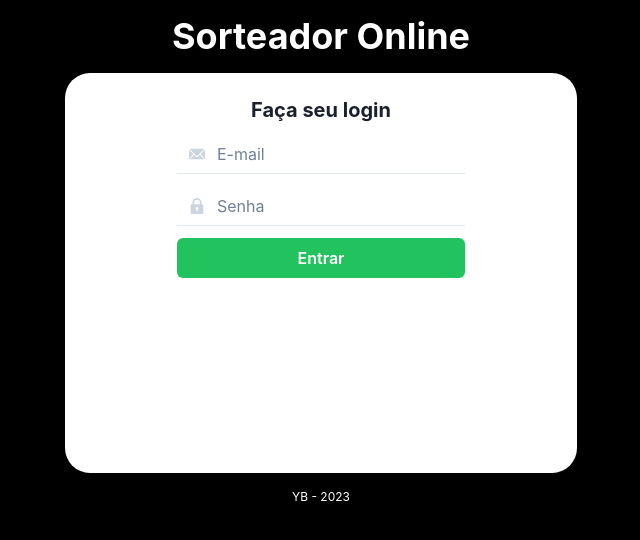
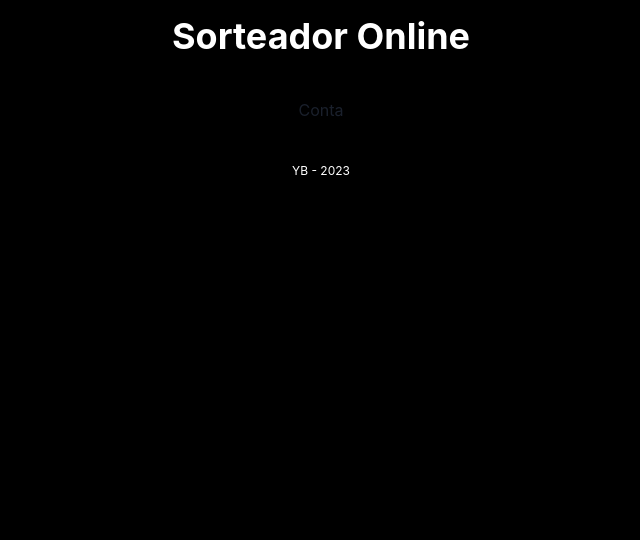
Before and after one commit to yuribigon/desafio02-ts-dio, a React (Vite) app: page /conta in a window 1280 px wide. Shown: the top 540 px of the page, without its empty margins (319-959 px from the left). Built offline with nearby package versions, Linux system fonts and the light colour scheme.

Commit message:
add react routes

```diff
--- a/src/App.tsx
+++ b/src/App.tsx
@@ -1,17 +1,22 @@
 import { Layout } from './components/Layout/Layout'
-import { Box } from '@chakra-ui/react'
-import { Card } from './components/Card/Card'
+import { ChakraProvider } from '@chakra-ui/react'
+import { BrowserRouter, Route, Routes } from 'react-router-dom'
+import Home from './pages/Home'
+import Conta from './pages/Conta'
 
 function App() {
 
   return (
-    <>
-      <Box minHeight='100vh' backgroundColor="black">
+    <BrowserRouter>
+      <ChakraProvider>
         <Layout>
-          <Card />
+          <Routes>
+            <Route path='/' element={ <Home />} />
+            <Route path='/conta' element={ <Conta />} />
+          </Routes>
         </Layout>
-      </Box>
-    </>
+      </ChakraProvider>
+    </BrowserRouter>
   )
 }
 
--- a/src/components/Card/Card.tsx
+++ b/src/components/Card/Card.tsx
@@ -1,7 +1,7 @@
 /* eslint-disable @typescript-eslint/no-explicit-any */
 /* eslint-disable @typescript-eslint/no-unused-vars */
 import { EmailIcon, LockIcon } from "@chakra-ui/icons"
-import { Heading, Input, InputGroup, InputLeftElement, Spinner, Stack } from "@chakra-ui/react"
+import { Box, Center, Heading, Input, InputGroup, InputLeftElement, Spinner } from "@chakra-ui/react"
 import { ButtonComp } from "../Button/Button"
 import { login } from "../../services/login"
 import { useEffect, useState } from "react"
@@ -14,8 +14,8 @@ interface UserData {
 }
 
 export const Card = () => {
-  const [ email, setEmail ] = useState<string>('');
-  const [userData, setUserData ] = useState<null | UserData>();
+  const [email, setEmail] = useState<string>('');
+  const [userData, setUserData] = useState<null | UserData>();
 
   useEffect(() => {
     const getData = async () => {
@@ -26,8 +26,8 @@ export const Card = () => {
   })
 
   return (
-        <Stack spacing='3'>
-          { userData === null || userData === undefined ?
+    <Box backgroundColor={"white"} borderRadius="25px" padding="15px" minWidth="30vw" maxWidth="50vw">
+      {userData === null || userData === undefined ?
         <Spinner size='xl' /> :
         <>
           <Heading as='h3' size='md' textAlign='center'>Faça seu login</Heading>
@@ -51,9 +51,13 @@ export const Card = () => {
               size='md'
               variant='flushed'
               type='password' />
-              </InputGroup><ButtonComp title='Entrar' onClick={() => login(email)} />
+          </InputGroup>
+          <Center paddingTop="10px">
+
+            <ButtonComp title='Entrar' onClick={() => login(email)} />
+          </Center>
         </>
       }
-          </Stack>
+    </Box>
   )
 }
--- a/src/components/Footer/Footer.tsx
+++ b/src/components/Footer/Footer.tsx
@@ -1,13 +1,13 @@
-import { Stack, Text } from "@chakra-ui/react"
+import { Box, Stack, Text } from "@chakra-ui/react"
 
 export const Footer = () => {
     return (
-        <>
+        <Box marginBottom="1px">
             <Stack spacing='2' padding='15px'>
                 <Text fontSize='xs' color='white'>
                     YB - 2023
                 </Text>
             </Stack>
-        </>
+        </Box>
     )
 }
--- a/src/components/Layout/Layout.tsx
+++ b/src/components/Layout/Layout.tsx
@@ -3,22 +3,20 @@ import { Footer } from "../Footer/Footer"
 import { Header } from "../Header/Header"
 
 // eslint-disable-next-line @typescript-eslint/no-explicit-any
-export const Layout = ( { children } : any) => {
+export const Layout = ({ children }: any) => {
     return (
         <>
+            <Box minHeight='100vh' backgroundColor="black">
                 <Center>
                     <Header />
                 </Center>
                 <Center>
-                <Box minHeight='50vh' minWidth='40vw' padding='25px' borderRadius='25px' backgroundColor="white">
-                    <Center>
-                        { children }
-                    </Center>
-                </Box>
+                    {children}
                 </Center>
                 <Center>
                     <Footer />
                 </Center>
+            </Box>
         </>
     )
 }
--- /dev/null
+++ b/src/pages/Conta.tsx
@@ -0,0 +1,13 @@
+import { Box } from "@chakra-ui/react";
+
+const Conta = () => {
+    return (
+        <Box padding="25px">
+            <h1>Conta</h1>
+        </Box>
+
+
+    );
+}
+
+export default Conta;
--- /dev/null
+++ b/src/pages/Home.tsx
@@ -0,0 +1,14 @@
+import { Box } from "@chakra-ui/react";
+import { Card } from "../components/Card/Card";
+
+const Home = () => {
+    return (
+        <Box padding="25px">
+            <Card />
+        </Box>
+
+
+    );
+}
+
+export default Home;
```
Lines whose indentation alone changed are shown as unchanged.
